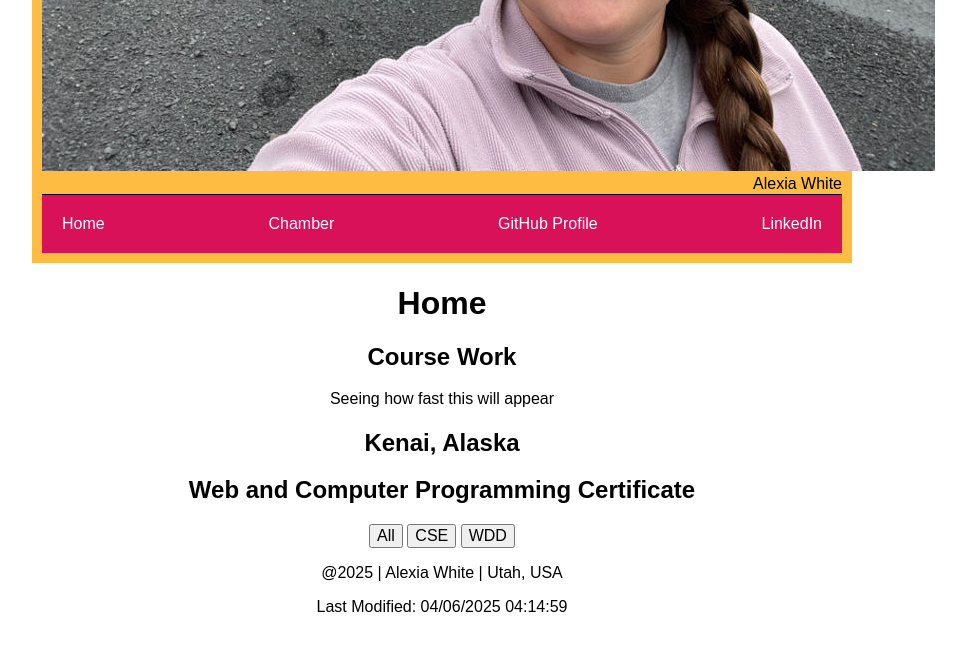
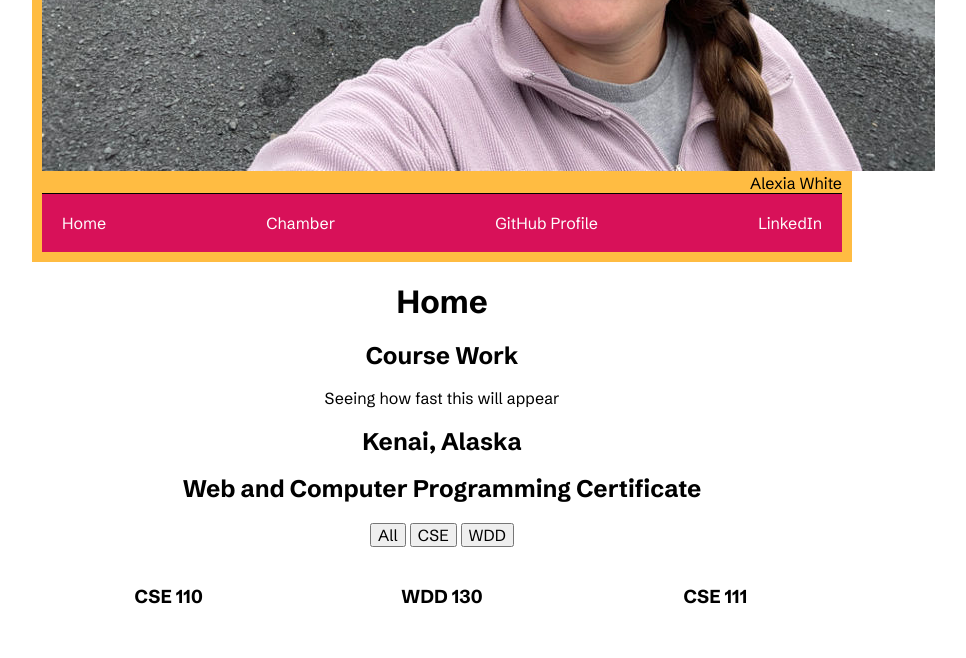
Before and after one commit to alynwhite/wdd231, a plain HTML site: page index.html in a window 1280 px wide. Shown: the part 509-1167 px from the top of the page, without its empty margins (198-1164 px from the left). Before the commit the page ends 1142 px from the top, so only its background shows below. Drawn offline with Linux system fonts and the light colour scheme; a web font is replaced by a local one.

Commit message:
courses working

```diff
--- a/index.html
+++ b/index.html
@@ -1,28 +1,32 @@
 <!DOCTYPE html>
 <html lang="en">
+
 <head>
     <meta charset="UTF-8">
     <meta name="viewport" content="width=device-width, initial-scale=1.0">
     <title>WDD 231 - Alexia White</title>
     <!-- Meta Data -->
-    <meta name="description" content="WDD 231 webpage created by Alexia White and it is her introduction homepage. Began 02/2025">
+    <meta name="description"
+        content="WDD 231 webpage created by Alexia White and it is her introduction homepage. Began 02/2025">
     <meta name="author" content="Alexia White">
-        <!-- Metadata for social media -->
+    <!-- Metadata for social media -->
     <meta property="og:title" content="WDD 231 - Alexia White">
     <meta property="og:description" content="Landing page for WDD 231 homework">
     <meta property="og:image" content="https://alynwhite.github.io/wdd231/images/profile.jpg">
     <meta property="og:url" content="https://alynwhite.github.io/wdd231/">
     <meta property="og:type" content="website">
     <!-- Font -->
-     <link rel="preconnect" href="https://fonts.googleapis.com">
-     <link rel="preconnect" href="https://fonts.gstatic.com" crossorigin>
-     <link href="https://fonts.googleapis.com/css2?family=Schibstead+Grotesk:ital,wght@0,400..900;1,400..900&display=swap" rel="stylesheet">
+    <link rel="preconnect" href="https://fonts.googleapis.com">
+    <link rel="preconnect" href="https://fonts.gstatic.com" crossorigin>
+    <link
+        href="https://fonts.googleapis.com/css2?family=Lora:ital,wght@0,400..700;1,400..700&family=Roboto+Slab:wght@100..900&family=Roboto:ital,wght@0,100;0,300;0,400;0,500;0,700;0,900;1,100;1,300;1,400;1,500;1,700;1,900&family=Schibsted+Grotesk:ital,wght@0,400..900;1,400..900&display=swap"
+        rel="stylesheet">
     <!-- CSS Links -->
     <link rel="stylesheet" href="styles/normalize.css">
     <link rel="stylesheet" href="styles/small.css">
     <link rel="stylesheet" href="styles/large.css">
     <!-- Favicon -->
-    <link rel="icon" href="images/favicon.ico">
+    <link rel="icon" href="images/favicon.ico" type="image/x-icon">
 
     <!-- Javascripts -->
     <script src="scripts/date.js" defer></script>
@@ -30,6 +34,7 @@
     <script src="scripts/course.js" defer></script>
 
 </head>
+
 <body>
     <header>
         <span>
@@ -66,4 +71,5 @@
         <p id="lastModified"></p>
     </footer>
 </body>
+
 </html>
--- a/scripts/course.js
+++ b/scripts/course.js
@@ -79,23 +79,33 @@ const courses = [
 ]
 
 function displayCourses(courseSelection) {
-    document.querySelector(".course-grid").innerHTML = "";
+    //query and clear .course-grid(div in html)
+    const courseGrid = document.querySelector(".course-grid");
+    courseGrid.innerHTML = "";
+
     courseSelection.forEach(course => {
-        //Create element for "cards"
+        //Create container for course "cards"
         let container = document.createElement("div");
         let coursename = document.createElement("h3");
-        if (course.completed == true) {
+        if (course.completed) {
             container.classList.add('course-completed-true');
         }
         else {
             container.classList.add('course-completed-false');
         }
-        coursename.textContent = course.title;
-        document.querySelector(".course-grid")
-    })
+
+        //set course content
+        coursename.textContent = `${course.subject} ${course.number}`;
+
+        //append to container
+        container.appendChild(coursename);
+        //append to div .course-grid
+        courseGrid.appendChild(container);
+        console.log("Does this work? ");
+        console.log(courseGrid);
+    });
 
 }
-displayCourses(courses);
 
 function allCourses() {
     displayCourses(courses);
@@ -110,3 +120,6 @@ function cseCourses() {
     const csecourses = courses.filter(course => course.subject == "CSE");
     displayCourses(csecourses);
 }
+
+//show all courses originally
+displayCourses(courses);
--- a/styles/large.css
+++ b/styles/large.css
@@ -9,5 +9,12 @@
     nav ul{
         display: flex;
     }
+    .course-grid{
+        display: grid;
+        grid-template-columns: repeat(3, 1fr);
+        grid-template-rows: repeat(2, auto);
+        gap: 20px;
+        margin-top: 20px;
+    }
 
 }
```
Also changed, not shown: styles/small.css (line endings or trailing spaces).
